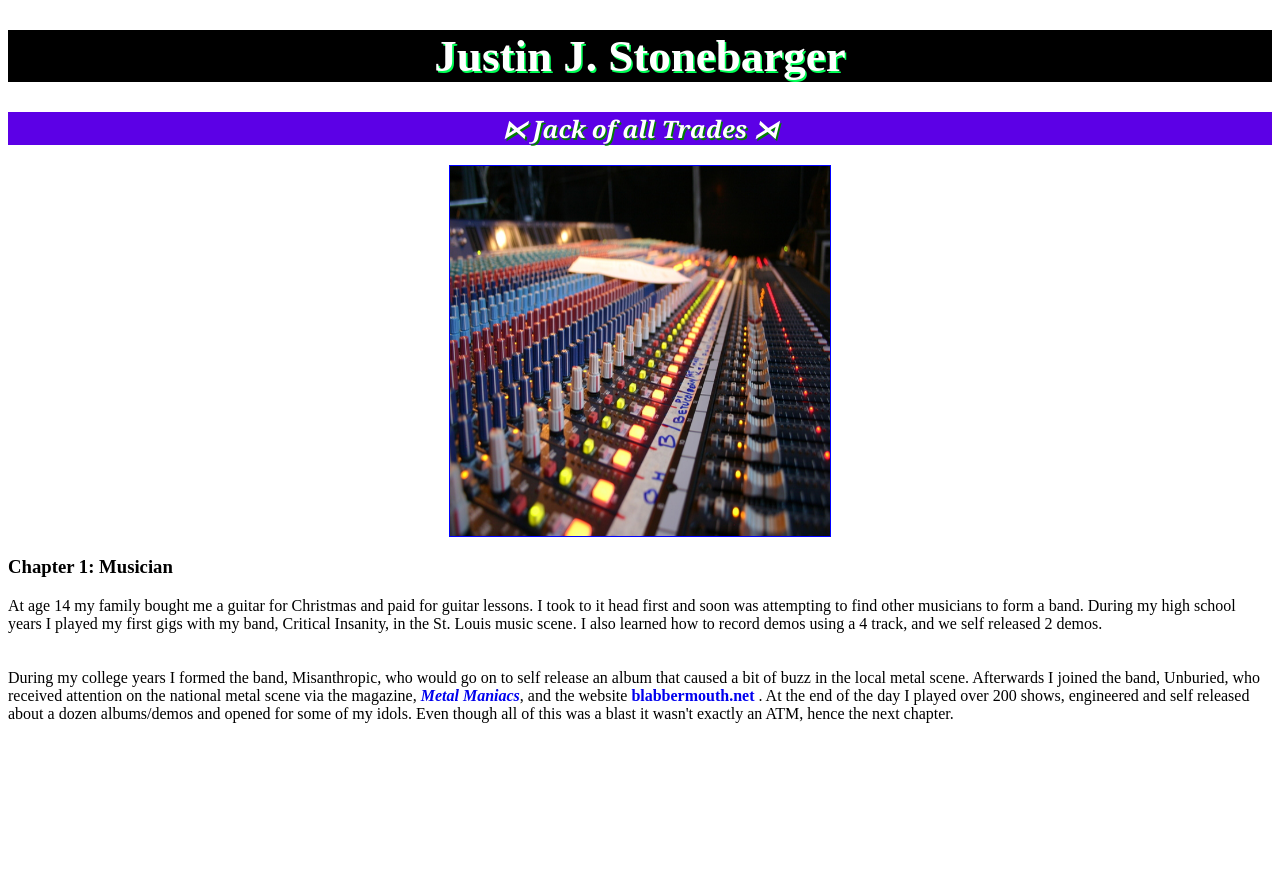
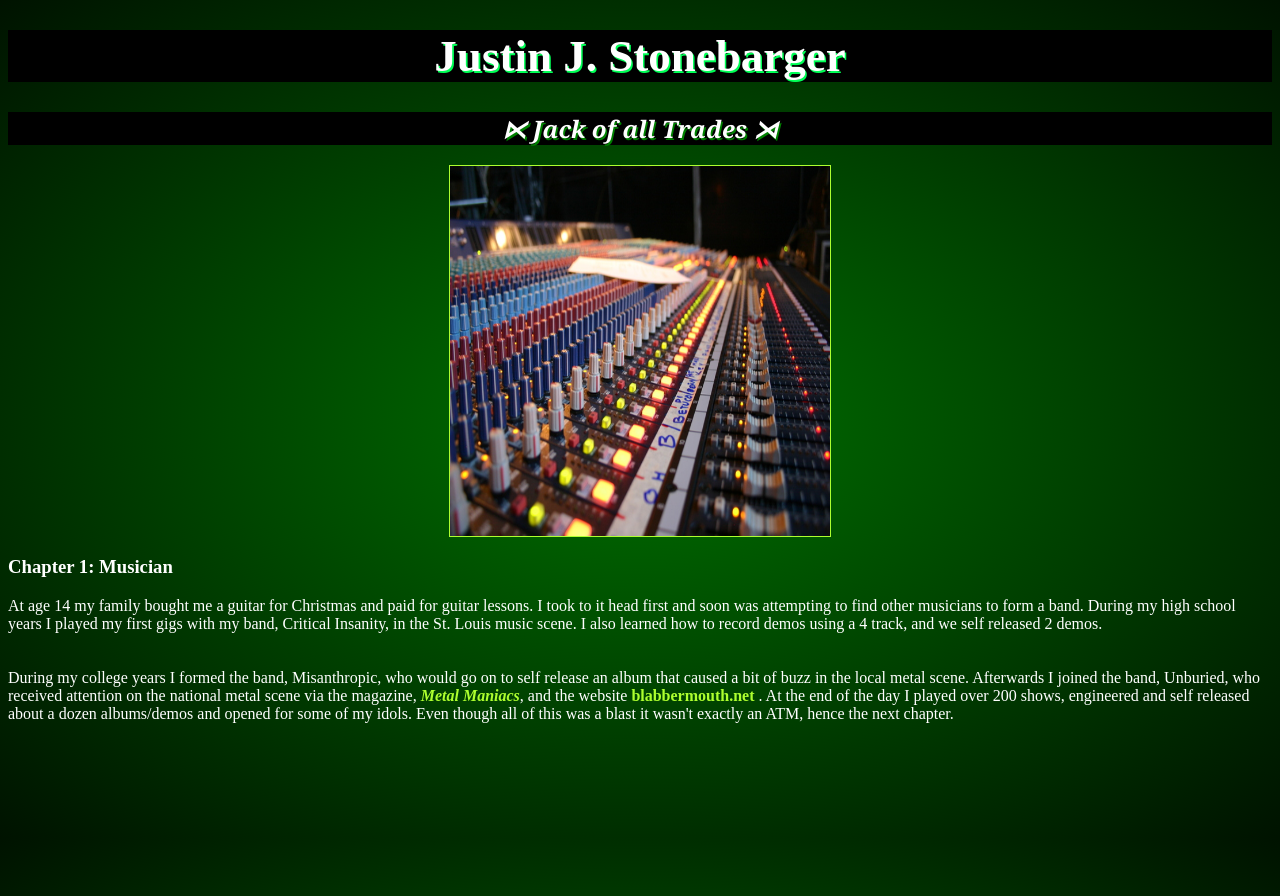
Before and after one commit to jjstonebarger/html-me-something, a plain HTML site: page index.html in a window 1280 px wide. Shown: the top 896 px of the page. Drawn offline with Linux system fonts and the light colour scheme.

Commit message:
Added better CSS

```diff
--- a/styles.css
+++ b/styles.css
@@ -1,15 +1,26 @@
+body {
+  background-color: black;
+  background-image: radial-gradient(
+    rgba(0, 150, 0, 0.75), black 120%
+  );
+  height: 100vh;
+}
+
+
 img {
     display: block;
     margin-left: auto;
     margin-right: auto;
     height: 370px;
     width: 30%;
-    border: .1rem solid blue;
+    border: .1rem solid greenyellow;
     align-content: center;
 
   }
 
+
   p {
+    color: white;
     font-family: 'Times New Roman', Times, serif;
     font-weight: italic bolder;
     font-size: 16px;
@@ -28,13 +39,18 @@ img {
     background-color: black;
   }
 
+h3 {
+  color: white;
+
+  }
+
   #sub-heading {
     color: white;
     text-align: center;
     text-shadow: .1rem .1rem green;
     font-family: Georgia, 'Times New Roman', Times, serif;
     font-style: oblique;
-    background-color: #5c00e6;
+    background-color: black;
   }
 
 
@@ -47,6 +63,7 @@ img {
 
   /* remove default underline */
   a:link {
+    color: greenyellow;
     text-decoration: none;
   }
 
@@ -56,7 +73,7 @@ img {
 
   /* mouse over link */
   a:hover {
-      color: blue;
+      color: greenyellow;
   }
 
   footer {
@@ -64,5 +81,5 @@ img {
     text-align: center;
     font-family: Courier;
     font-size: 14px;
-    background-color: blue;
+    background-color: black;
   }
```
